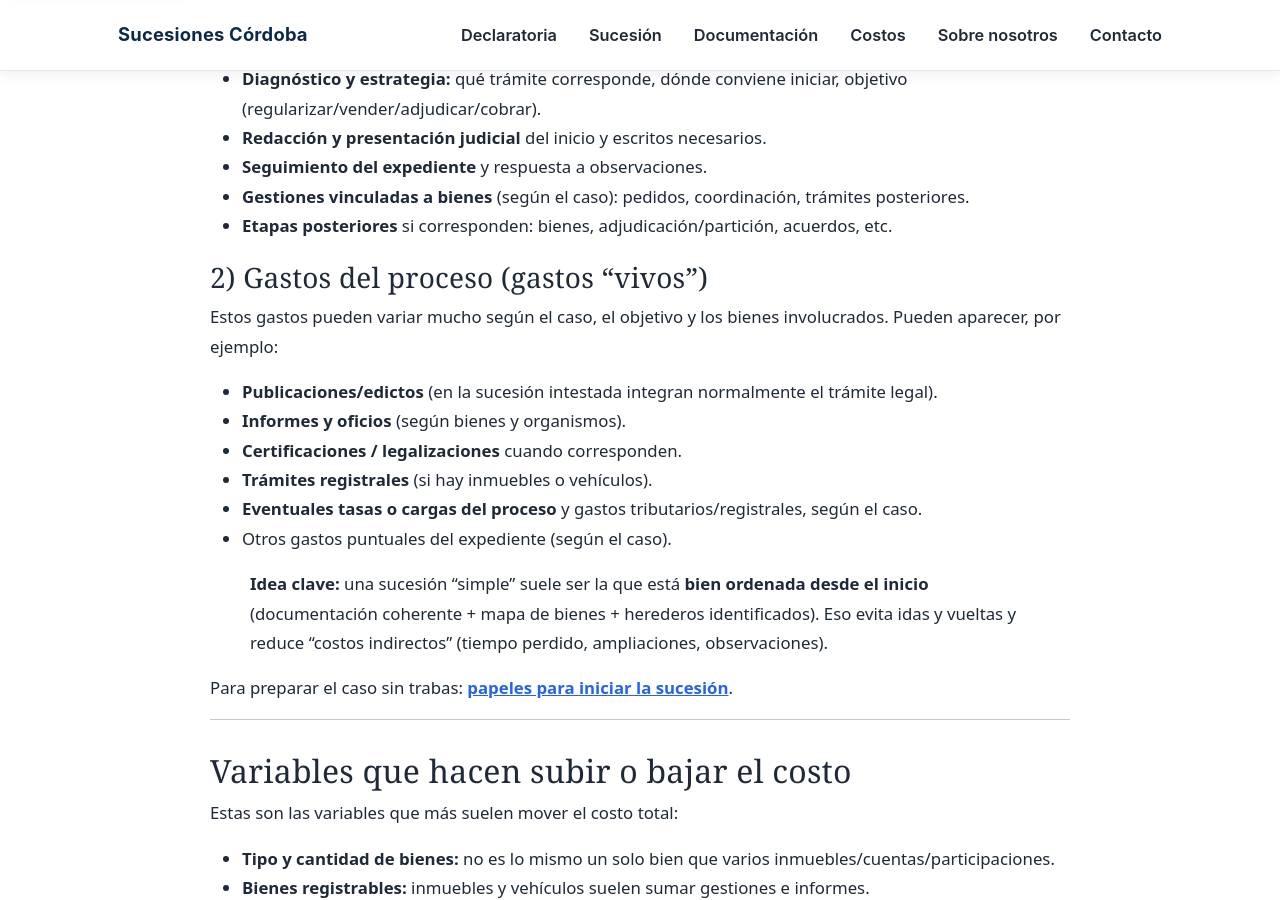
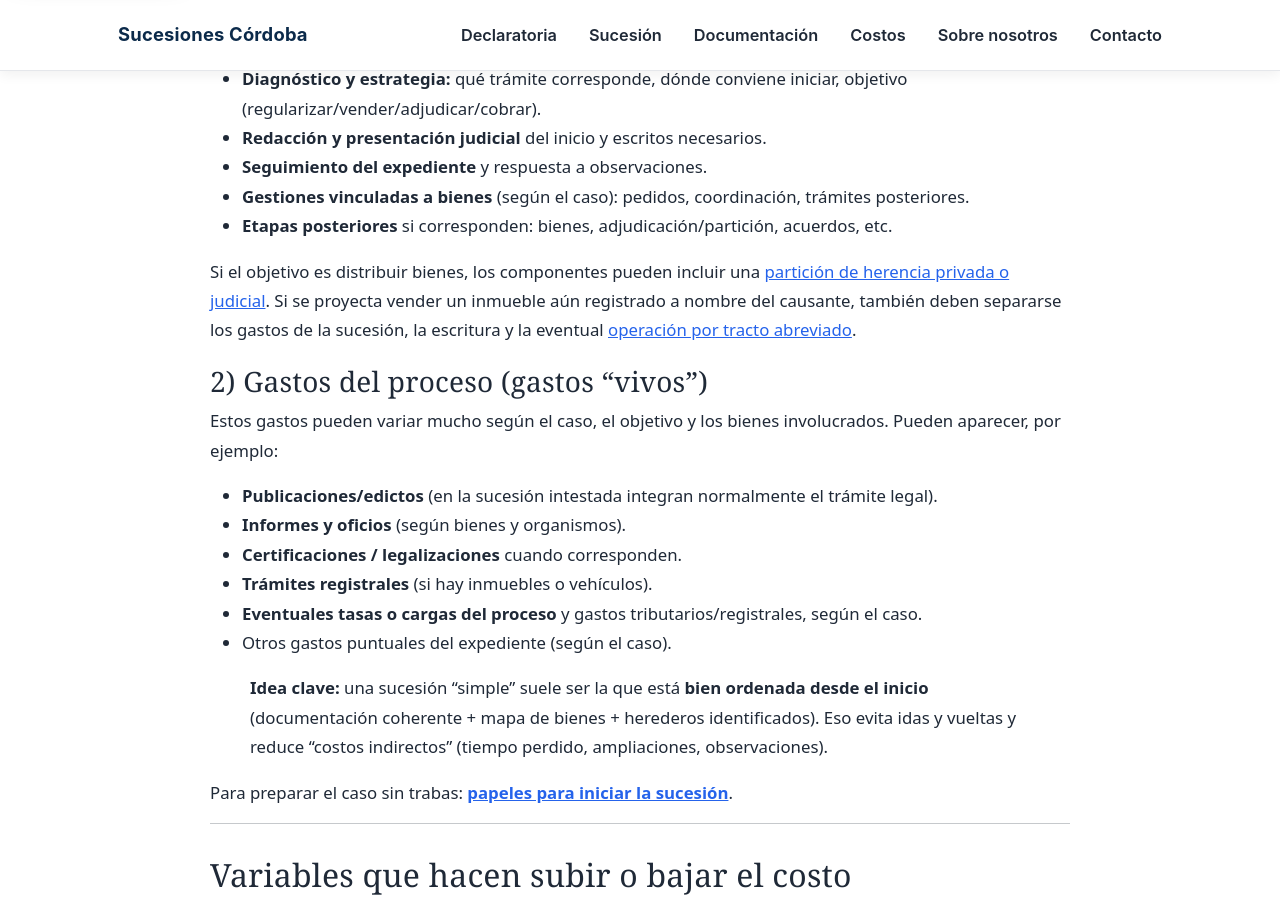
Before and after one commit to Elitedomainsx/sucesionescordoba, a Jekyll site: the page built from cuanto-cuesta-sucesion-cordoba.md, in a window 1280 px wide and 900 px high, scrolled down 2166 px. Built offline with Jekyll 4.4.1, drawn with Linux system fonts in a browser that asks for light colours.

Commit message:
Reforzar enlaces hacia tracto y partición

```diff
--- a/cuanto-cuesta-sucesion-cordoba.md
+++ b/cuanto-cuesta-sucesion-cordoba.md
@@ -62,6 +62,8 @@ En Córdoba, los honorarios profesionales no deben pensarse como un “precio li
 - **Seguimiento del expediente** y respuesta a observaciones.
 - **Gestiones vinculadas a bienes** (según el caso): pedidos, coordinación, trámites posteriores.
 - **Etapas posteriores** si corresponden: bienes, adjudicación/partición, acuerdos, etc.
+
+Si el objetivo es distribuir bienes, los componentes pueden incluir una [partición de herencia privada o judicial](/particion-herencia-cordoba/). Si se proyecta vender un inmueble aún registrado a nombre del causante, también deben separarse los gastos de la sucesión, la escritura y la eventual [operación por tracto abreviado](/tracto-abreviado-cordoba/).
 
 ### 2) Gastos del proceso (gastos “vivos”)
 Estos gastos pueden variar mucho según el caso, el objetivo y los bienes involucrados. Pueden aparecer, por ejemplo:
```
